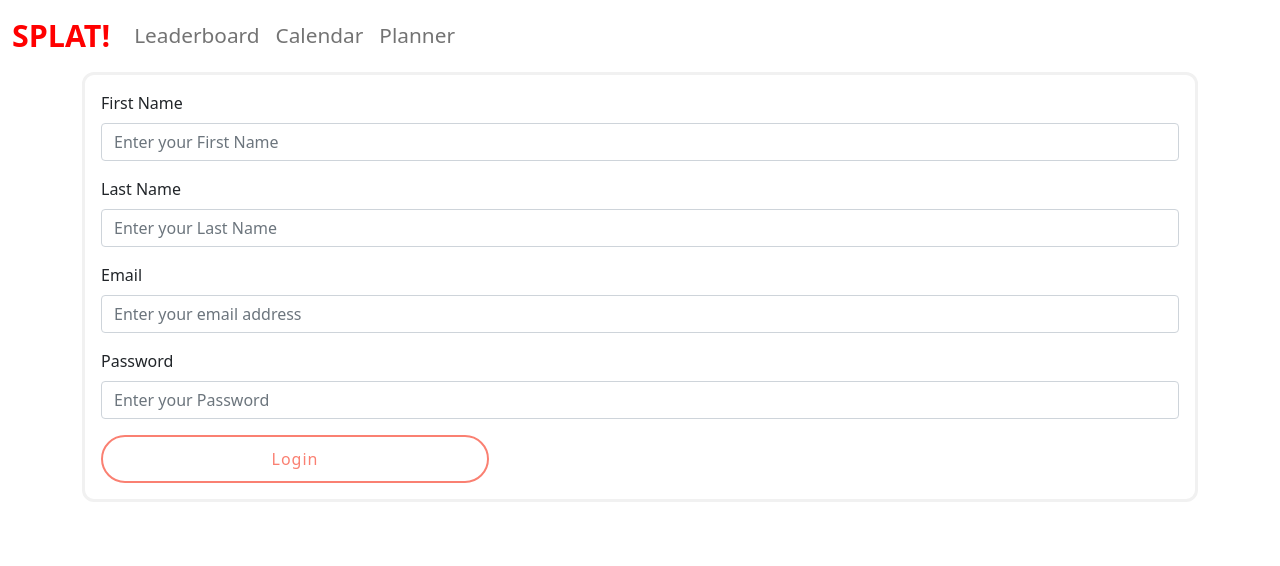
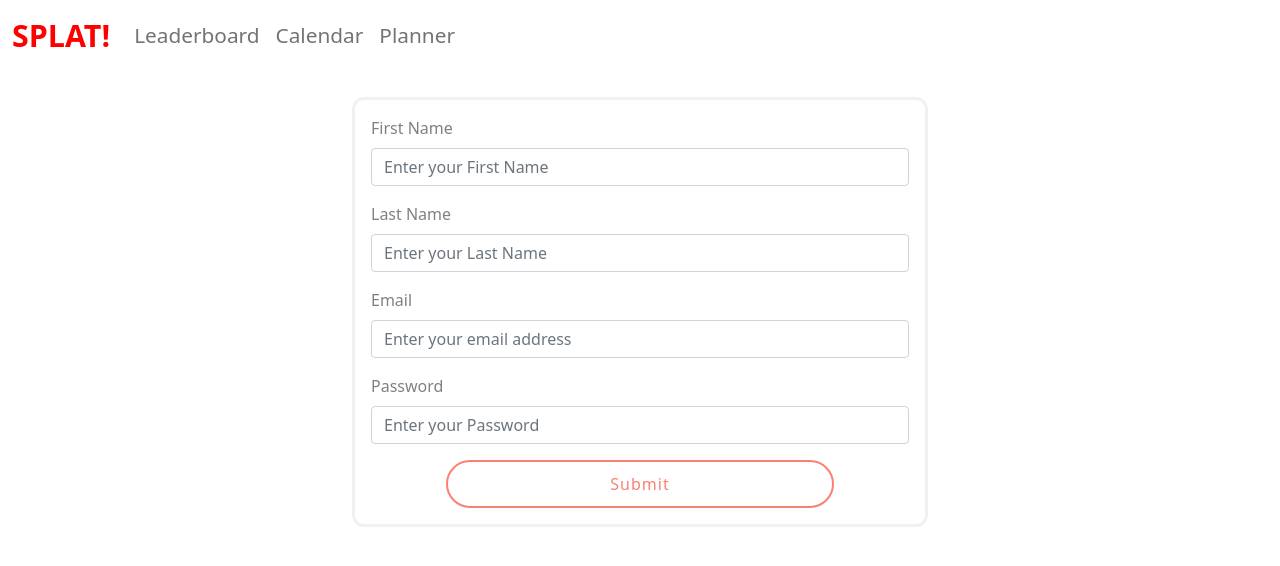
Before and after one commit to hauchongtang/studytgt, a React (Create React App) app: page /signup in a window 1280 px wide. Shown: the top 566 px of the page. Built offline with nearby package versions, Linux system fonts and the light colour scheme.

Commit message:
refactor axios.post requests with try-catch blocks and added extra modifications to signup and login components

```diff
--- a/src/App.css
+++ b/src/App.css
@@ -78,6 +78,12 @@
   color: grey;
 }
 
+#signup-component.container {
+  margin-top: 25px;
+  width: 600px;
+  color: grey;
+}
+
 form {
   border: 3px solid #f1f1f1;
   border-radius: 12px;
@@ -131,7 +137,8 @@ a.btn-signup {
   font-weight: 500;
   font-size: 16px;
   letter-spacing: 1px;
-  display: inline-block;
+  margin: 8 auto;
+  display: block;
   padding: 10px 30px;
   border-radius: 50px;
   transition: 0.5s;
@@ -144,3 +151,25 @@ a.btn-signup:hover {
   background: salmon;
   color: black;
 }
+
+button#submitbutton:hover {
+  background: salmon;
+  color: black;
+}
+
+button#submitbutton {
+  width: 388.027px;
+  text-align: center;
+  display: block;
+  margin: 0 auto;
+  font-weight: 500;
+  font-size: 16px;
+  letter-spacing: 1px;
+  padding: 10px 30px;
+  border-radius: 50px;
+  transition: 0.5s;
+  color: salmon;
+  border: 2px solid salmon;
+  text-decoration: none;
+  background-color: #fff;
+}
--- a/src/api/users.js
+++ b/src/api/users.js
@@ -1,7 +1,8 @@
 const axios = require('axios')
 
-export const postForm = async (email, password) => {
-    await axios.post('https://splatbackend.herokuapp.com/users/login',
+export const postForm = async (email, password, setLoggedIn) => {
+    try {
+        const response = await axios.post('https://splatbackend.herokuapp.com/users/login',
         {
             "email": email,
             "password": password
@@ -13,15 +14,22 @@ export const postForm = async (email, password) => {
             }
         }
         )
+
+        setLoggedIn(true)
+        return response.data
+    } catch (error) {
+        console.log(error)
+    }
 }
 
 export const postSignUp = async (firstname, lastname, email, password) => {
-    await axios.post('https://splatbackend.herokuapp.com/users/signup',
+    try {
+        const response = await axios.post('https://splatbackend.herokuapp.com/users/signup',
         {
-        first_name: firstname,
-        last_name: lastname,
-        email: email,
-        password: password
+            "first_name": firstname,
+            "last_name": lastname,
+            "email": email,
+            "password": password
         },
         {
             headers: {
@@ -30,4 +38,9 @@ export const postSignUp = async (firstname, lastname, email, password) => {
             }
         }
         )
+
+        return response.data
+    } catch (error) {
+        console.log(error)
     }
+}
--- a/src/components/auth/login.jsx
+++ b/src/components/auth/login.jsx
@@ -14,14 +14,10 @@ const Login = ({ setLoggedIn }) => {
         event.preventDefault()
         setError(null)
         setLoading(true)
-        postForm(email, password).then(response => {
-            console.log(response)
-            setLoggedIn(true)
-        }).catch(err => {
-            console.log(err.response)
-            if (err.response.status === 500) setError(err.response.data.message)
-            else setError("Something went wrong, please try again later !")
-        })
+
+        const result = postForm(email, password, setLoggedIn)
+
+        console.log(result)
     }
 
     const handleEmailChange = ({ target: { name, value } }) => {
--- a/src/components/auth/signup.jsx
+++ b/src/components/auth/signup.jsx
@@ -1,6 +1,6 @@
 import React, {useState} from 'react'
 import { postSignUp } from '../../api/users'
-import { Form, FormGroup, Input, Label, Button, Spinner } from 'reactstrap'
+import { Form, FormGroup, Input, Label, Button, Spinner, Toast, ToastHeader, ToastBody } from 'reactstrap'
 
 // TODO: Pass the state down from login to signup
 const SignUp = () => {
@@ -9,6 +9,8 @@ const SignUp = () => {
     const [email, setEmail] = useState("")
     const [password, setPassword] = useState("")
     const [loading, setLoading] = useState(false)
+    const [error, setError] = useState(false)
+    const [errMsg, setErrMsg] = useState("")
 
     const handleFirstNameChange = ({ target: { name, value } }) => {
         setFirstName(value)
@@ -31,8 +33,12 @@ const SignUp = () => {
         setLoading(true)
 
         postSignUp(firstname, lastname, email, password).then(response => {
+            setError(false)
             console.log(response)
+            return response
         }).catch(err => {
+            setError(true)
+            setErrMsg(err)
             console.log(err)
         })
     }
@@ -88,10 +94,20 @@ const SignUp = () => {
                             onChange={handlePasswordChange}
                         />
                     </FormGroup>
-                    {loading ? <button type='button' id='loadingbutton'>Loading  <Spinner className='loginloadingspinner'></Spinner></button>:
-                    <button type='submit' id='loginbutton'>
-                        Login
+                    {loading && !error ? <button type='button' id='loadingbutton'>Loading  <Spinner className='loginloadingspinner'></Spinner></button>:
+                    <button type='submit' id='submitbutton'>
+                        Submit
                     </button>}
+                    <div className='container' id='signup-err'>
+                    <Toast isOpen={error}>
+                        <ToastHeader toggle={()=>{}}>
+                            Unable to create account
+                        </ToastHeader>
+                        <ToastBody>
+                            {errMsg != null ? "err" : ""}
+                        </ToastBody>
+                    </Toast>
+                    </div>
                 </Form>
         </div>
     )
```
Lines whose indentation alone changed are shown as unchanged.
